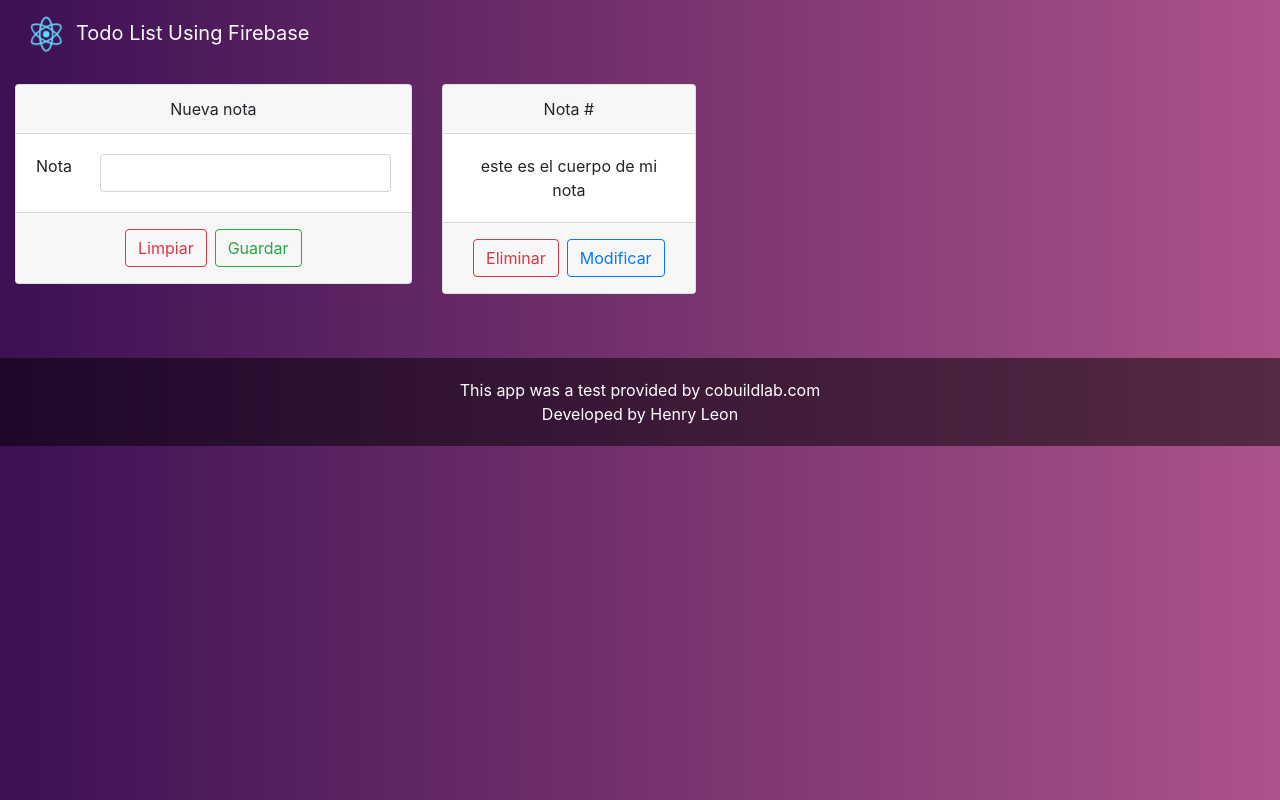
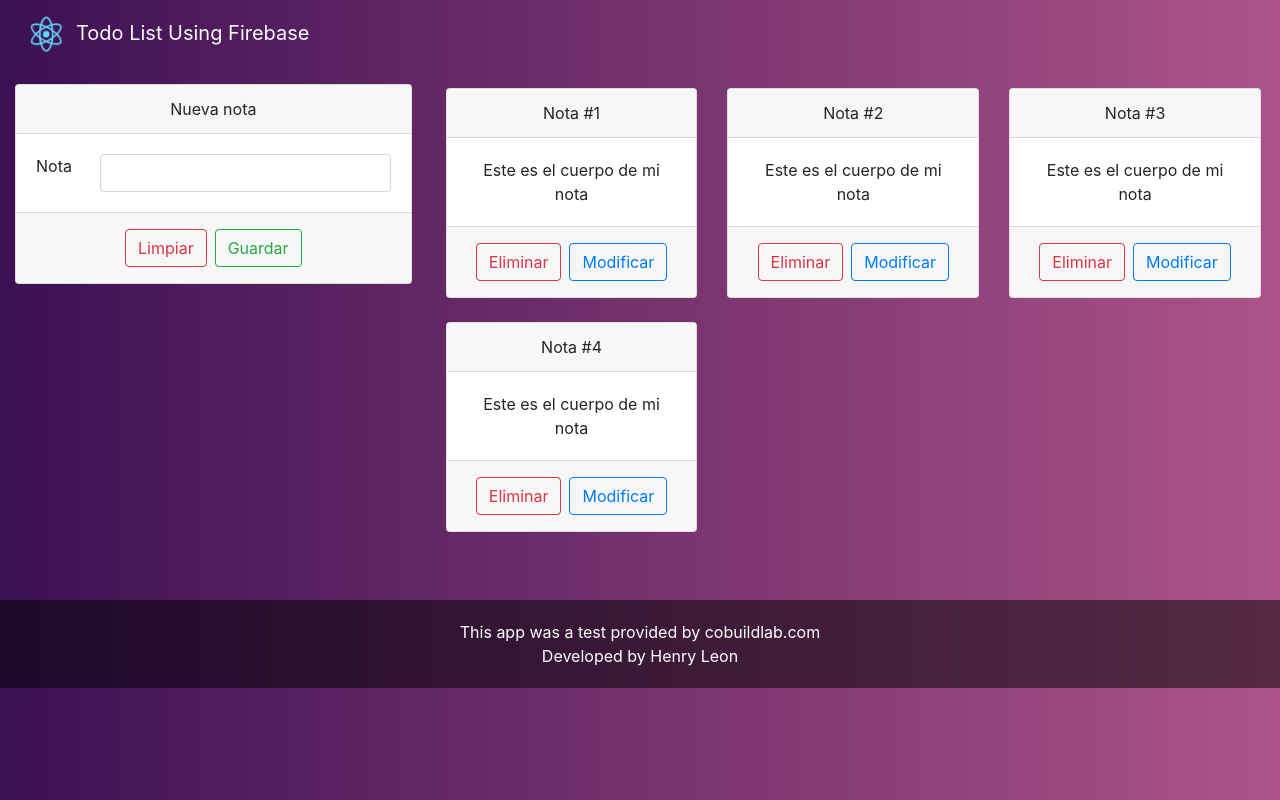
Before and after one commit to Helg18/react_todos_firebase_4geeks, a React (Create React App) app: page / in a window 1280 px wide. Built offline with nearby package versions, Linux system fonts and the light colour scheme.

Commit message:
Listando notas

```diff
--- a/src/components/Body/Body.js
+++ b/src/components/Body/Body.js
@@ -6,6 +6,18 @@ import ListNotes from "../ListNotes/ListNotes";
 
 
 class Body extends Component {
+    constructor() {
+        super();
+        this.state = {
+            notas: [
+                {notaID:1, description: "Este es el cuerpo de mi nota"},
+                {notaID:2, description: "Este es el cuerpo de mi nota"},
+                {notaID:3, description: "Este es el cuerpo de mi nota"},
+                {notaID:4, description: "Este es el cuerpo de mi nota"}
+            ]
+        }
+    }
+
     render() {
         return (
             <div className="container-fluid">
@@ -15,7 +27,7 @@ class Body extends Component {
                     </div>
                     <div className="col-8">
                         <div className="row">
-                            <ListNotes></ListNotes>
+                            <ListNotes notes={this.state.notas}></ListNotes>
                         </div>
                     </div>
                 </div>
--- a/src/components/ListNotes/ListNotes.js
+++ b/src/components/ListNotes/ListNotes.js
@@ -1,15 +1,24 @@
 import React, {Component} from "react";
 
 class ListNotes extends Component{
-    render() {
+    getListHtml = arr => {
+        if (arr.length <= 0 ) {
             return (
-            <div className="col-4 mb-4">
+                <div className="col-md-12">
+                    <span className="badge badge-pill badge-info mt-3"><h2>No data to display</h2></span>
+                </div>
+            );
+        }
+
+        return arr.map((nota, i) => {
+            return (
+                <div className="col-4 mb-4" key={i}>
                     <div className="card">
                         <div className='card-header'>
-                        Nota #
+                            Nota #{i+1}
                         </div>
                         <div className="card-body">
-                        <span>este es el cuerpo de mi nota</span>
+                            <span>{nota.description}</span>
                         </div>
                         <div className="card-footer">
                             <button className="btn btn-outline-danger m-1">Eliminar</button>
@@ -17,8 +26,19 @@ class ListNotes extends Component{
                         </div>
                     </div>
                 </div>
-        )
-    }
+            )}
+        );
+
+    };
+
+    render() {
+        const html = this.getListHtml(this.props.notes);
+        return (
+                <div className='row m-1'>
+                    {html}
+                </div>
+        );
+    };
 }
 
 export default ListNotes;
```
Lines whose indentation alone changed are shown as unchanged.
